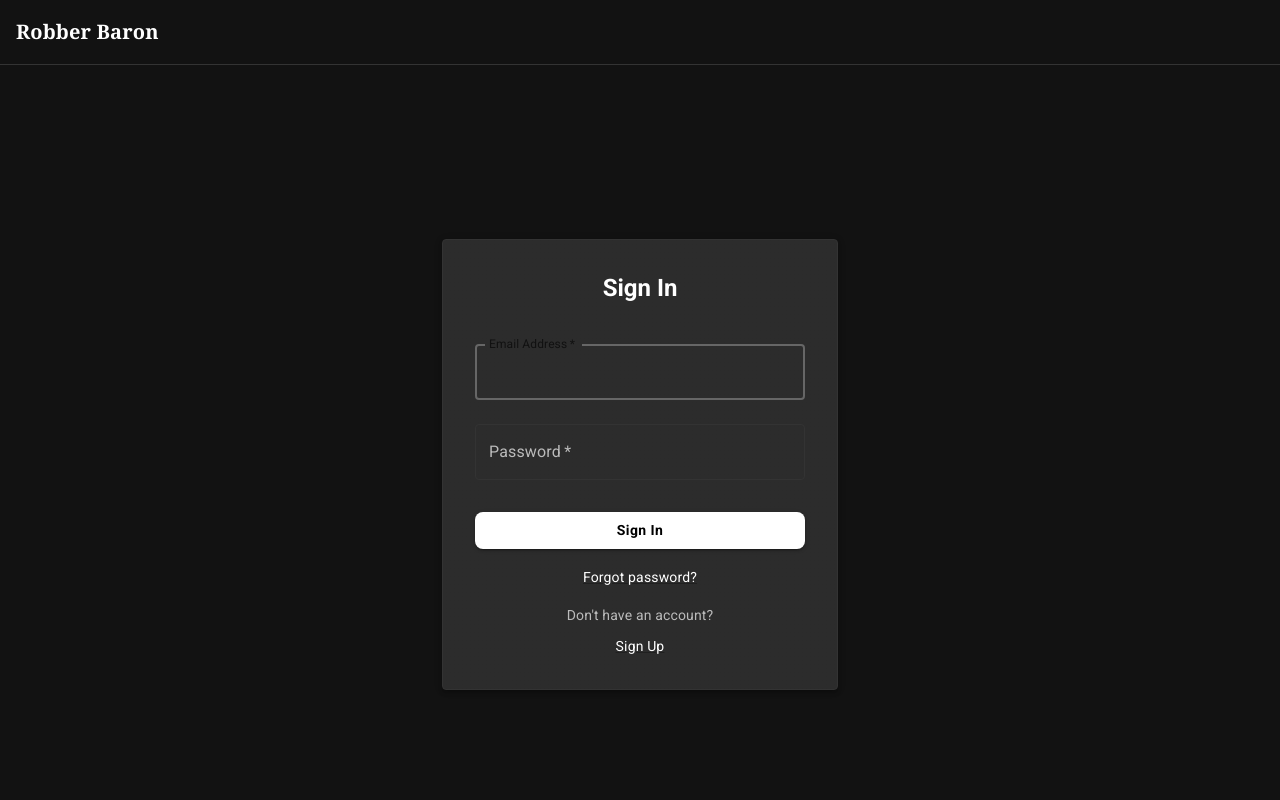
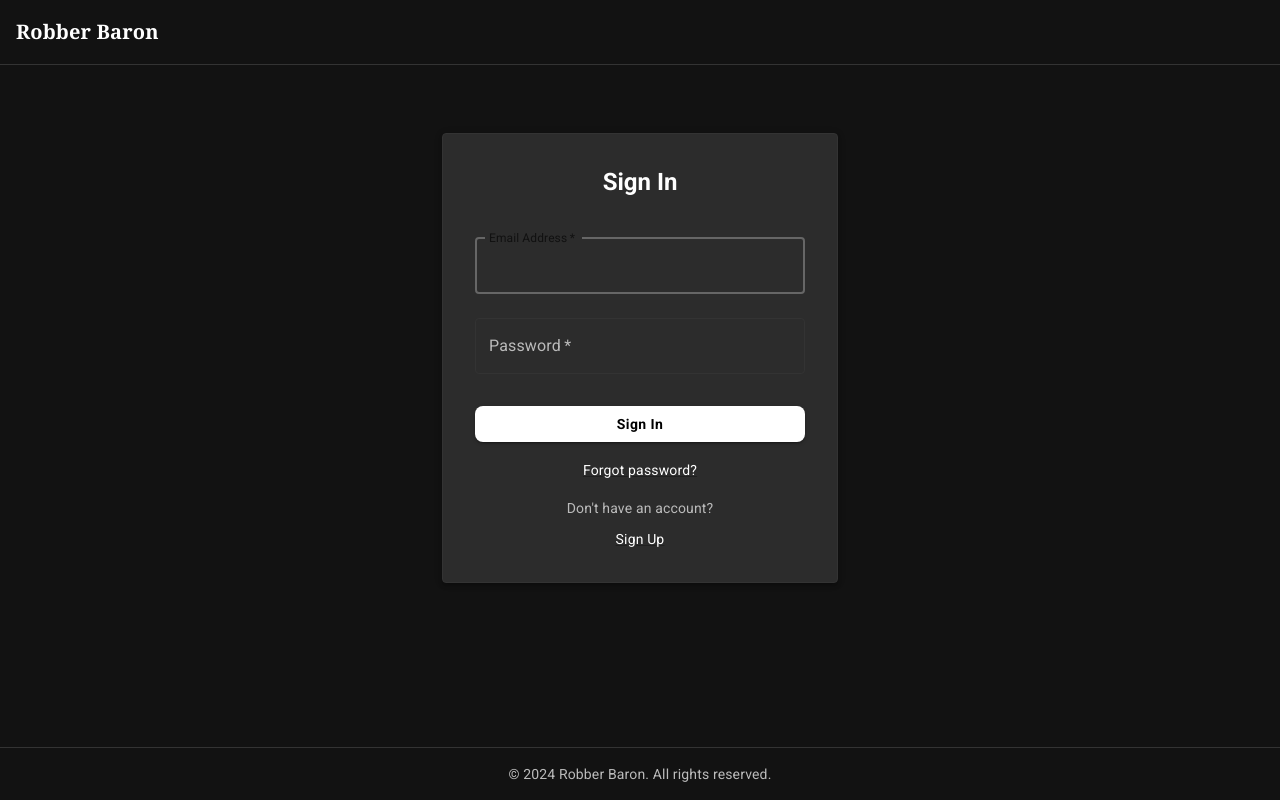
Before and after one commit to oldwestsolutions/jpmorgan, a React (Create React App) app: page /login in a window 1280 px wide. Built offline with nearby package versions, Linux system fonts and the light colour scheme.

Commit message:
Add minimal footer to login page and adjust window position

```diff
--- a/src/pages/Login.tsx
+++ b/src/pages/Login.tsx
@@ -77,9 +77,10 @@ const Login: React.FC = () => {
           sx={{
             flex: 1,
             display: 'flex',
-            alignItems: { xs: 'flex-end', sm: 'center' },
+            alignItems: { xs: 'flex-start', sm: 'center' },
             justifyContent: 'center',
-            pt: { xs: 0, sm: 8 },
+            pt: { xs: 0, sm: 0 },
+            mt: { xs: -8, sm: -12 },
             pb: { xs: 4, sm: 0 }
           }}
         >
@@ -202,6 +203,20 @@ const Login: React.FC = () => {
             </Paper>
           </motion.div>
         </Container>
+        <Box
+          component="footer"
+          sx={{
+            p: 2,
+            borderTop: '1px solid #333',
+            textAlign: 'center',
+            color: 'text.secondary',
+            fontSize: '0.875rem'
+          }}
+        >
+          <Typography variant="body2">
+            © 2024 Robber Baron. All rights reserved.
+          </Typography>
+        </Box>
       </Box>
     </motion.div>
   );
```
